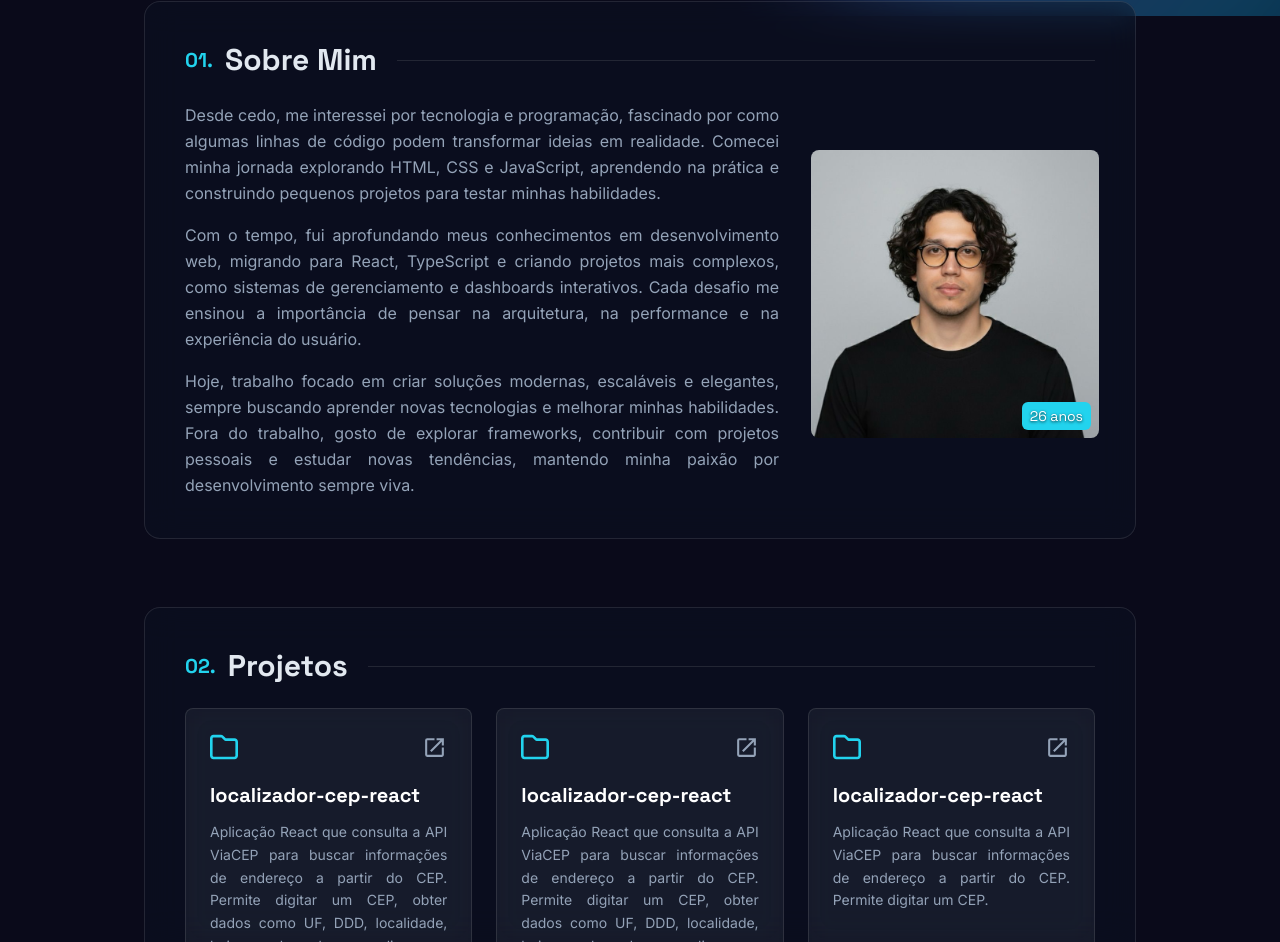
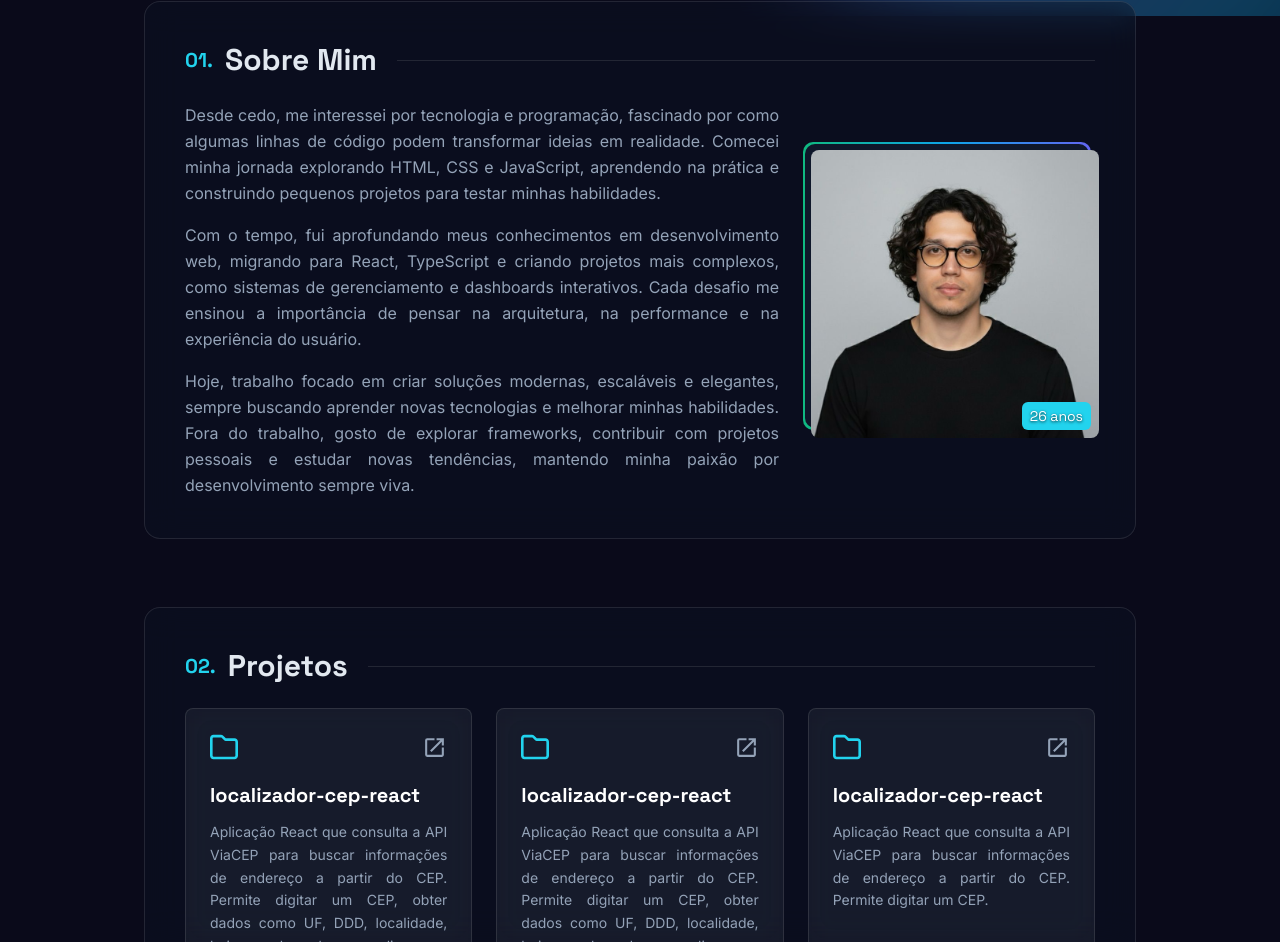
Before and after one commit to CarlosVarao/new_portfolio, a React (Vite) app: page / in a window 1280 px wide. Shown: the part 784-1726 px from the top of the page. Built offline with nearby package versions, Linux system fonts and the light colour scheme.

Commit message:
add borda img

```diff
--- a/src/styles/global.css
+++ b/src/styles/global.css
@@ -31,6 +31,22 @@
   border-radius: 1rem;
 }
 
+.borda-gradiente {
+  position: absolute;
+  border-radius: 10px;
+  background: linear-gradient(90deg, #10b981, #0ea5e9, #6366f1);
+  padding: 2px;
+}
+
+.borda-gradiente::before {
+  content: "";
+  position: absolute;
+  inset: 0;
+  border-radius: inherit;
+  background: #0f172a;
+  margin: 2px;
+}
+
 @keyframes fadeIn {
   from {
     opacity: 0;
```
